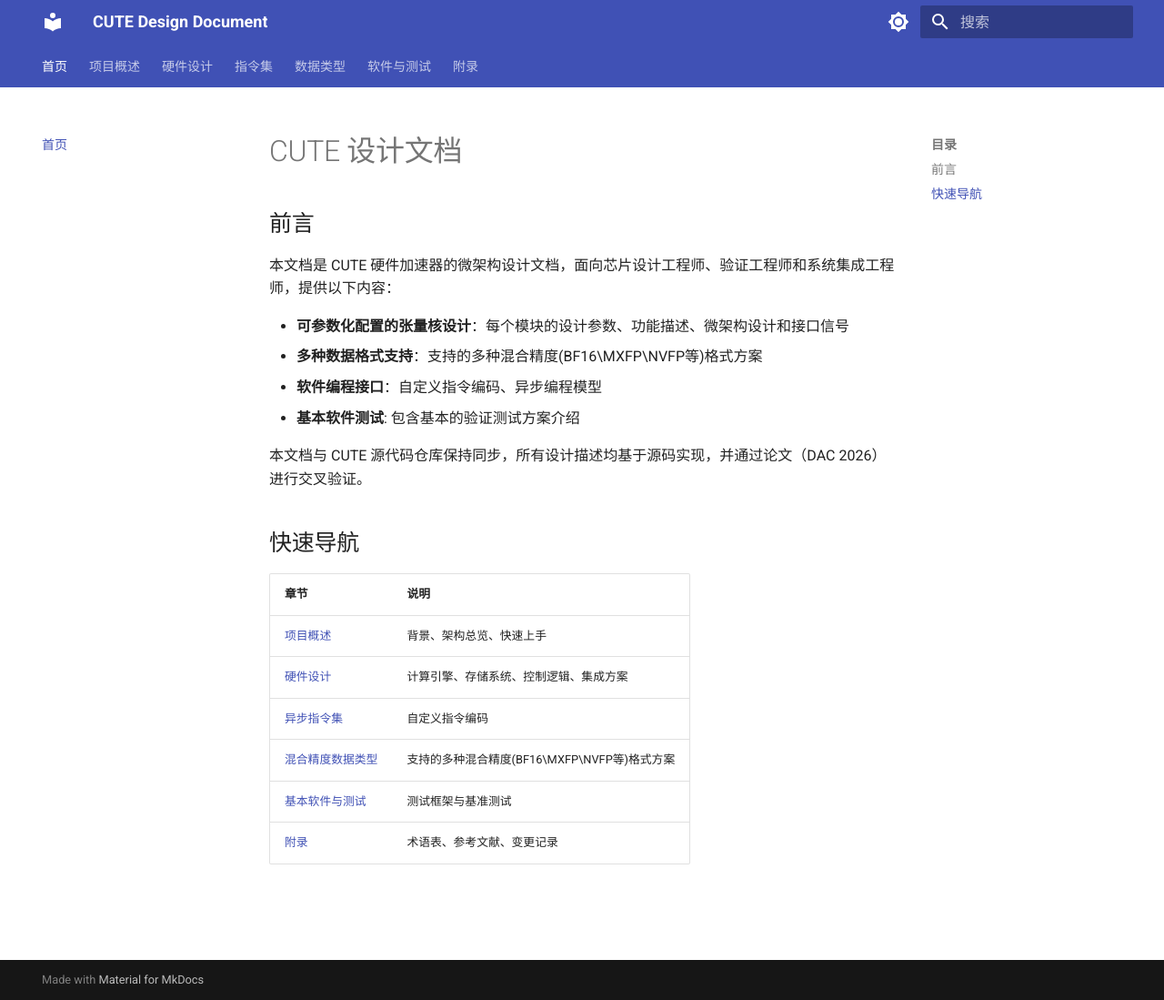
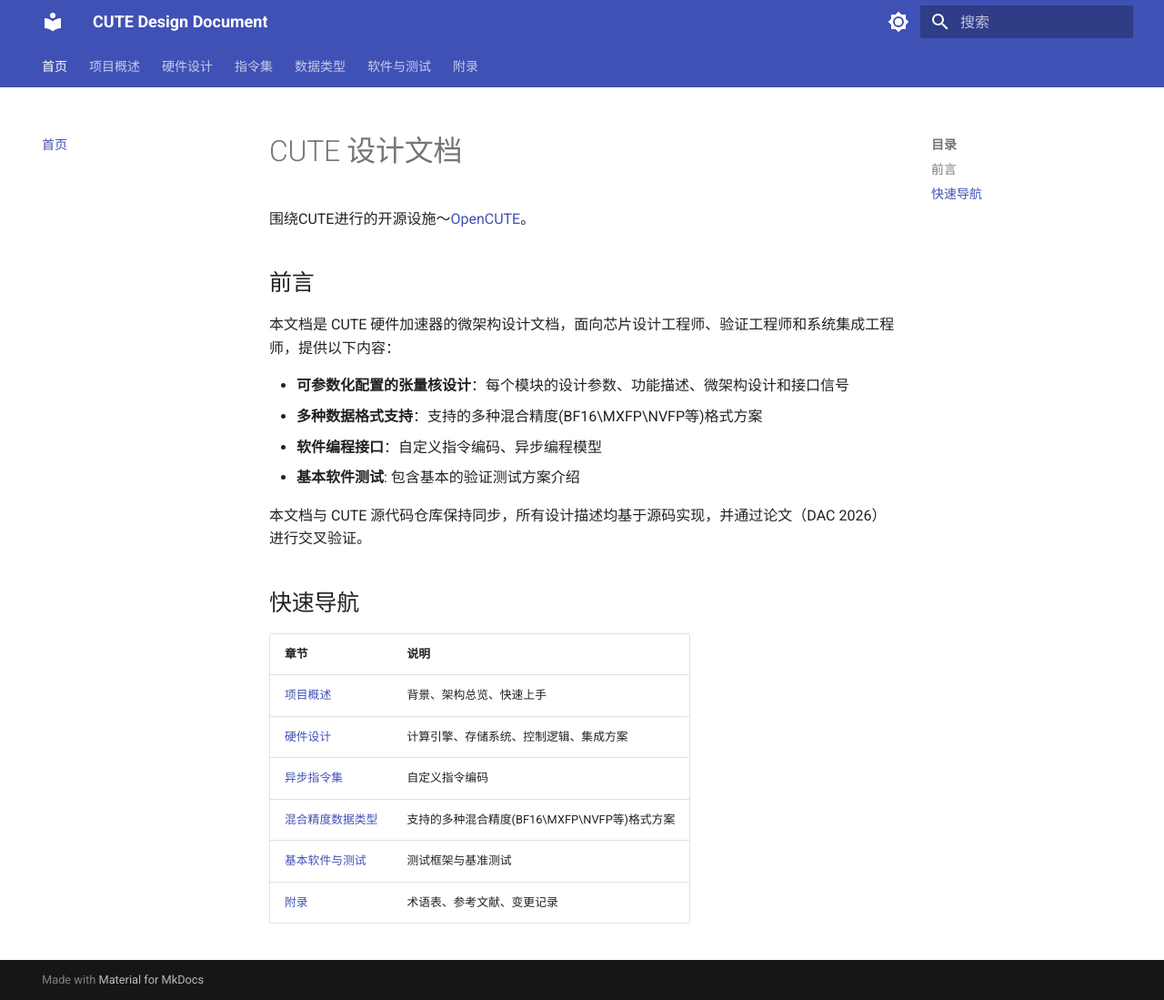
Before and after one commit to OpenCUTE/CUTE-Design-Doc, an MkDocs documentation site: the page built from docs/index.md, in a window 1280 px wide and 1099 px high. Shown: the whole window at 91% size. Built offline with MkDocs 1.6.1 and Material for MkDocs 9.7.7, drawn with Linux system fonts in a browser that asks for light colours.

Commit message:
[update]update doc

```diff
--- a/docs/index.md
+++ b/docs/index.md
@@ -1,4 +1,6 @@
 # CUTE 设计文档
+
+围绕CUTE进行的开源设施～[OpenCUTE](https://github.com/OpenCUTE)。
 
 ## 前言
 
```
Also changed, not shown: readme.md (+2 -0 lines).
